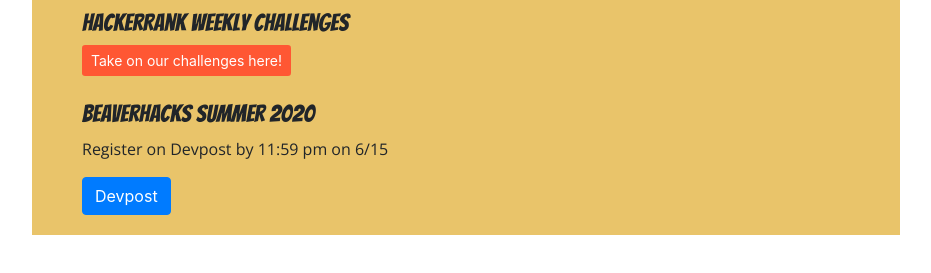
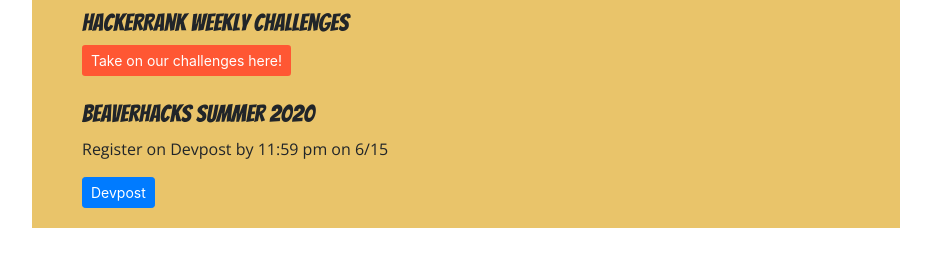
Before and after one commit to OregonStateHackathonClub/osu-hackathon-club-site, a Gatsby site: page / in a window 1280 px wide. Shown: the part 535-808 px from the top of the page, without its empty margins (174-1105 px from the left). Built offline with nearby package versions, Linux system fonts and the light colour scheme; Gatsby itself is replaced by a stand-in of ours.

Commit message:
More fixes to hackathon button

```diff
--- a/src/pages/index.js
+++ b/src/pages/index.js
@@ -20,7 +20,7 @@
             <a href="https://osu-cs.slack.com/"><Button variant="orange" size="sm">Take on our challenges here!</Button></a>
             <br />
             <br />
-            <h4>BeaverHacks Summer 2020</h4><p>Register on Devpost by 11:59 pm on 6/15</p><a href="https://beaverhacks-summer-2020.devpost.com/"><Button>Devpost</Button></a>
+            <h4>BeaverHacks Summer 2020</h4><p>Register on Devpost by 11:59 pm on 6/15</p><a href="https://beaverhacks-summer-2020.devpost.com/"><Button varient="orange" size="sm">Devpost</Button></a>
         </div>
     </Layout>
 )
```
